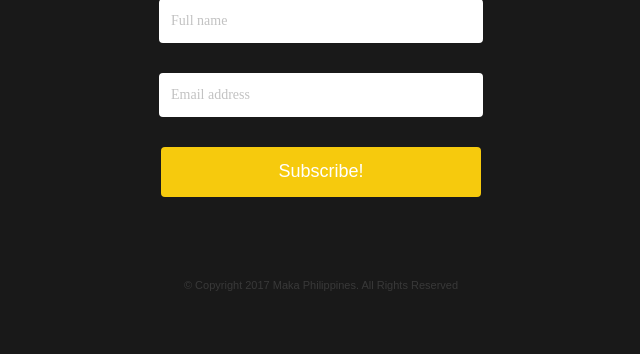
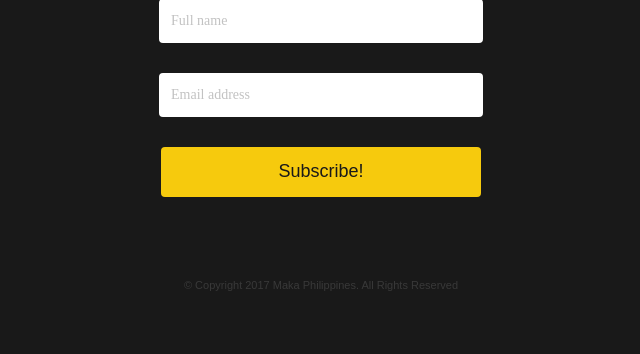
Before and after one commit to olegdeleon/maka-splash, a PHP site: page / in a window 1280 px wide. Shown: the part 389-743 px from the top of the page, without its empty margins (319-959 px from the left). Run offline with PHP 8.4, Linux system fonts and the light colour scheme; some web fonts are replaced.

Commit message:
Changes button text from white to dark gray

```diff
--- a/assets/css/style.css
+++ b/assets/css/style.css
@@ -90,7 +90,7 @@ button {
   background: #f6ca0d;
   border: none;
   border-radius: 4px;
-  color: white;
+  color: #191919;
   cursor: pointer;
   display: block;
   font-family: 'PNS-Bold', sans-serif;
```
